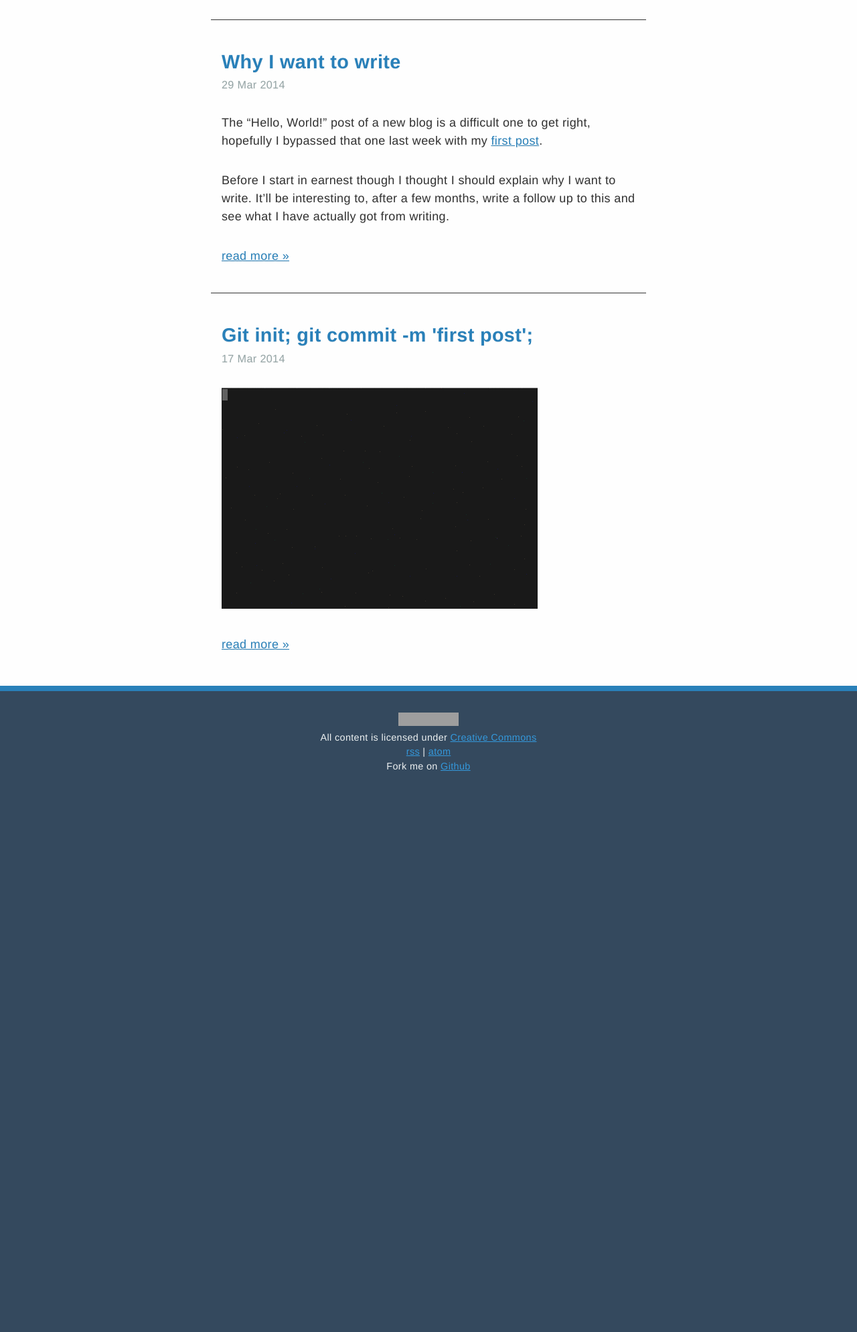
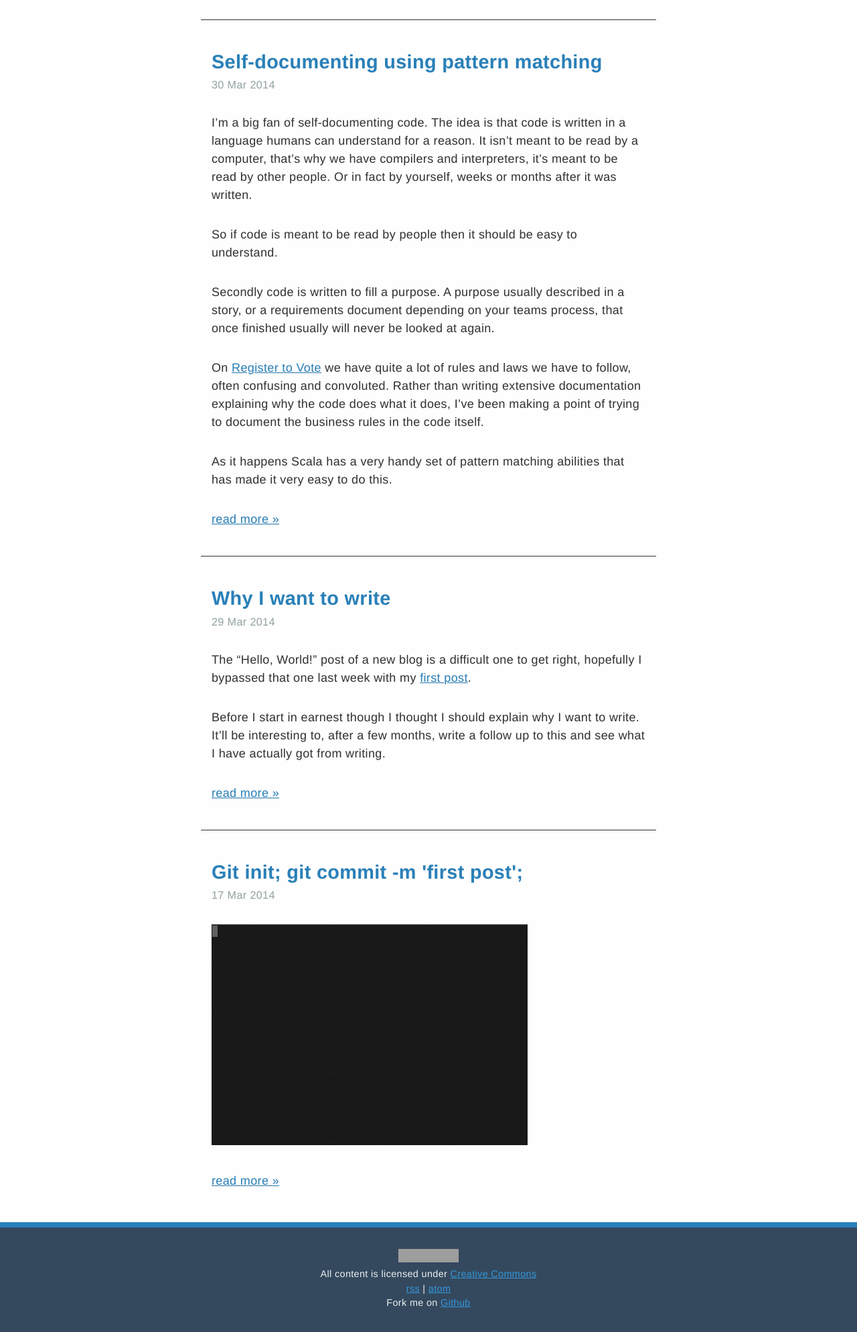
Before and after one commit to michaeldfallen/michaeldfallen.github.io, a Jekyll site: the page built from index.html, in a window 1280 px wide, cut to the strip 306-2295 px from the top of the page. Shown: the whole strip at 67% size. Built offline with Jekyll 4.4.1, drawn with Linux system fonts in a browser that asks for light colours; Markdown is read by kramdown in place of the engine named in the settings; before the commit the page ends 1493 px from its top, so only the background shows below that; grey boxes are pictures that could not be loaded.

Commit message:
new post about pattern matching and some fixes for code block styles

```diff
--- /dev/null
+++ b/_posts/2014-03-30-self-documenting-using-pattern-matching.markdown
@@ -0,0 +1,83 @@
+---
+layout: post
+title: "Self-documenting using pattern matching"
+date: 2014-03-30 14:15:21
+---
+
+I'm a big fan of self-documenting code. The idea is that code is written in
+a language humans can understand for a reason. It isn't meant to be read by a
+computer, that's why we have compilers and interpreters, it's meant to be read
+by other people. Or in fact by yourself, weeks or months after it was written.
+
+So if code is meant to be read by people then it should be easy to understand.
+
+Secondly code is written to fill a purpose. A purpose usually described in a
+story, or a requirements document depending on your teams process, that once
+finished usually will never be looked at again.
+
+On [Register to Vote] we have quite a lot of rules and laws we have to follow,
+often confusing and convoluted. Rather than writing extensive documentation
+explaining why the code does what it does, I've been making a point of trying to
+document the business rules in the code itself.
+
+As it happens Scala has a very handy set of pattern matching abilities that has
+made it very easy to do this.
+
+[Register to Vote]: https://www.gov.uk/transformation/register-to-vote "#1"
+<!--more-->
+
+##Content based pattern matching
+
+In scala you can match on the contents of a value by using backticks.
+
+{% highlight scala %}
+val foo = "foo"
+val bar = "bar"
+
+"foo" match {
+  case `foo` => println("is foo")
+  case `bar` => println("is bar")
+}
+=> is foo
+
+{% endhighlight %}
+
+This is a really handy way of explaining the buisness rules that inform your
+code in a self documenting way.
+
+For example we have to collect either a users Citizenship details or Passport
+details or neither, depending on a combination four facts about the user.
+
+Below I've taken the match statement that determines which step you next move to
+after the Passport step and first replaced the vals I use to explain the
+buisness rule with their literal value.
+
+{% highlight scala %}
+(passport, bornInUk, before1983) match {
+  case (true, _, _) => passportDetailsStep
+  case (false, false, _) => citizenDetailsStep
+  case (false, true, false) => citizenDetailsStep
+  case (false, true, true) => nameStep
+}
+{% endhighlight %}
+
+Of course I've left out a lot of code that extracts the different conditions out
+of the users answers and boils them down to binary conditions.
+
+Next the same code with content based pattern matching.
+
+{% highlight scala %}
+(passport, bornInUk, before1983) match {
+  case (`hasPassport`, _, _) => passportDetailsStep
+  case (`noPassport`, `notBornInUk`, _) => citizenDetailsStep
+  case (`noPassport`, `wasBornInUk`, `notBornBefore1983`) => citizenDetailsStep
+  case (`noPassport`, `wasBornInUk`, `wasBornBefore1983`) => nameStep
+}
+{% endhighlight %}
+
+This leads to a longer function, as I have to use more lines to create the vals
+that are used in the pattern match, but I don't agree with the concept that
+short functions are fundamentally easier to understand.
+
+At least in my opinion, the pros out way the cons, it's much clearer and easier
+to understand the different conditions when their IRL descriptions are used.
--- a/css/main.css
+++ b/css/main.css
@@ -107,6 +107,7 @@
 article > ul,
 article > ol,
 article > div,
+article pre,
 article > blockquote,
 article > header,
 article > h1,
@@ -144,11 +145,17 @@
   z-index: -1;
 }
 
+article div.highlight {
+  padding: 0;
+}
+
 article pre {
+  background-color: #49483e;
   line-height: 1.4;
   text-shadow: 0px 1px 1px rgba(0, 0, 0, 0.5);
-  overflow: hidden;
-  font-family: Consolas,Monaco,Lucida Console,Liberation Mono,DejaVu Sans Mono,Bitstream Vera Sans Mono,Courier New, monospace;
+  overflow-x: scroll;
+  font-family: Menlo,Monaco,Lucida Console,Liberation Mono,DejaVu Sans Mono,Bitstream Vera Sans Mono,Courier New, monospace;
+  letter-spacing: -0.4px;
 }
 
 article ul {
@@ -162,13 +169,11 @@
   padding-left: 8px;
   width: 16px;
   color: #7f8c8d;
-  font-family: Consolas,Monaco,Lucida Console,Liberation Mono,DejaVu Sans Mono,Bitstream Vera Sans Mono,Courier New, monospace;
 }
 
 article blockquote {
   position: relative;
   padding: 8px 16px;
-  font-family: Consolas,Monaco,Lucida Console,Liberation Mono,DejaVu Sans Mono,Bitstream Vera Sans Mono,Courier New, monospace;
   background-color: #d9dcde;
 }
 
--- a/css/monokai.css
+++ b/css/monokai.css
@@ -1,4 +1,4 @@
-.highlight { background-color: #49483e }
+.highlight {}
 .highlight .c { color: #75715e } /* Comment */
 .highlight .err { color: #960050; background-color: #1e0010 } /* Error */
 .highlight .k { color: #66d9ef } /* Keyword */
--- a/css/responsive.css
+++ b/css/responsive.css
@@ -1,10 +1,11 @@
 @media screen and (max-width: 400px) {
   html {
-    font-size: 16px;
+    font-size: 14px;
   }
-  pre {
-    font-size: 13px;
-    letter-spacing: 0.1px;
+  article pre {
+    font-size: 12px;
+    letter-spacing: 0px;
+    padding: 8px;
   }
 
   article > p,
@@ -43,14 +44,18 @@
 }
 
 @media screen and (min-width: 400px) and (max-width: 550px) {
-  pre {
-    font-size: 15px;
-    letter-spacing: 0.2px;
+  article pre {
+    font-size: 14px;
+    letter-spacing: 0px;
   }
   html {
-    font-size: 17px;
+    font-size: 16px;
   }
-
+  body > header > hgroup,
+  main > article,
+  main > nav {
+    margin: 0 1em;
+  }
   section.gravatar,
   section.contact {
     display: block;
@@ -60,21 +65,25 @@
   }
 }
 
-@media screen and (min-width: 550px) and (max-width: 700px) {
-  pre {
-    font-size: 15px;
-    letter-spacing: 0.2px;
+@media screen and (min-width: 550px) and (max-width: 720px) {
+  article pre {
+    font-size: 14px;
+    letter-spacing: 0px;
   }
   html {
-    font-size: 17px;
+    font-size: 18px;
+  }
+  body > header > hgroup,
+  main > article,
+  main > nav {
+    margin: 0 5%;
   }
 }
 
-@media screen and (min-width: 700px) and (max-width: 1000px) {
+@media screen and (min-width: 720px) and (max-width: 1000px) {
 
-  pre {
-    font-size: 17px;
-    letter-spacing: 0.3px;
+  article pre {
+    font-size: 15px;
   }
   html {
     font-size: 18px;
@@ -83,15 +92,14 @@
   main > article,
   main > nav {
     margin: 0 auto;
-    width: 650px;
+    width: 680px;
   }
 }
 
 @media screen and (min-width: 1000px) {
 
-  pre {
-    font-size: 17px;
-    letter-spacing: 0.3px;
+  article pre {
+    font-size: 15px;
   }
   html {
     font-size: 18px;
@@ -100,6 +108,6 @@
   main > article,
   main > nav {
     margin: 0 auto;
-    width: 650px;
+    width: 680px;
   }
 }
```
